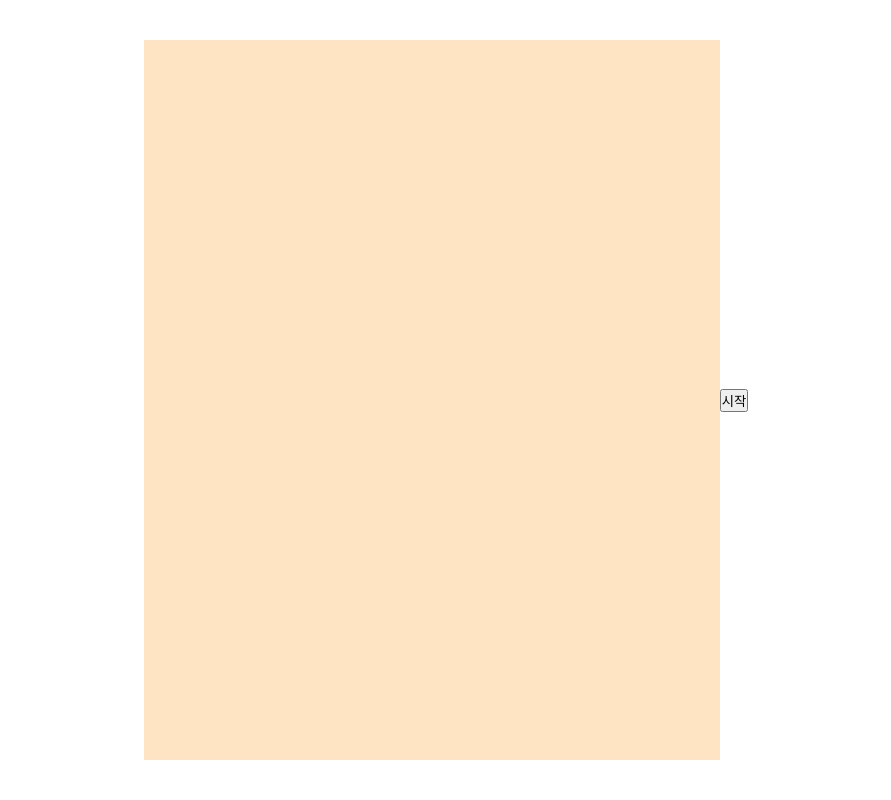
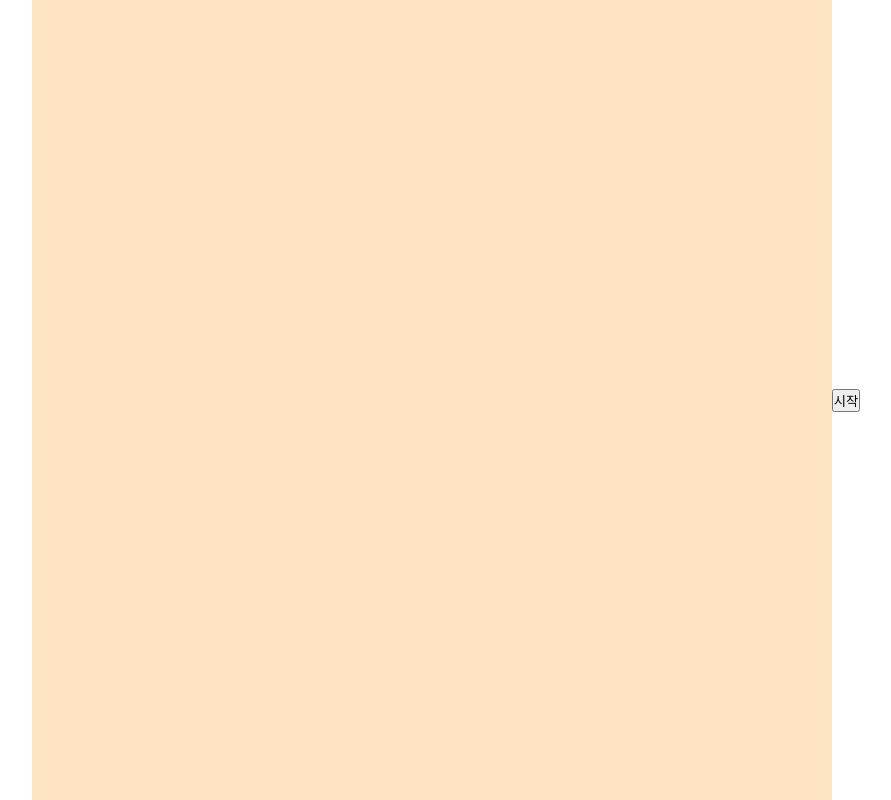
Before and after one commit to Yusmin97/dotGame, a plain HTML site: page index.html in a window 1280 px wide. Shown: the whole page, without its empty margins (194-1085 px from the left). Drawn offline with Linux system fonts and the light colour scheme.

Commit message:
gameBox div 크기 값 뷰포트 값을 px값으로 변경

```diff
--- a/index.html
+++ b/index.html
@@ -18,8 +18,8 @@
         align-items: center;
       }
       #root > div:nth-child(1) {
-        width: 45vw;
-        height: 90vh;
+        width: 800px;
+        height: 800px;
         background-color: bisque;
       }
     </style>
@@ -40,7 +40,7 @@
         let gameBox = document.getElementById('gameBox');
 
         gameBox.appendChild(dotCreate);
-
+        // gameBox.style.position = 'absolute';
         dotCreate.style.width = '50px';
         dotCreate.style.height = '50px';
         dotCreate.style.borderRadius = '50px';
```
